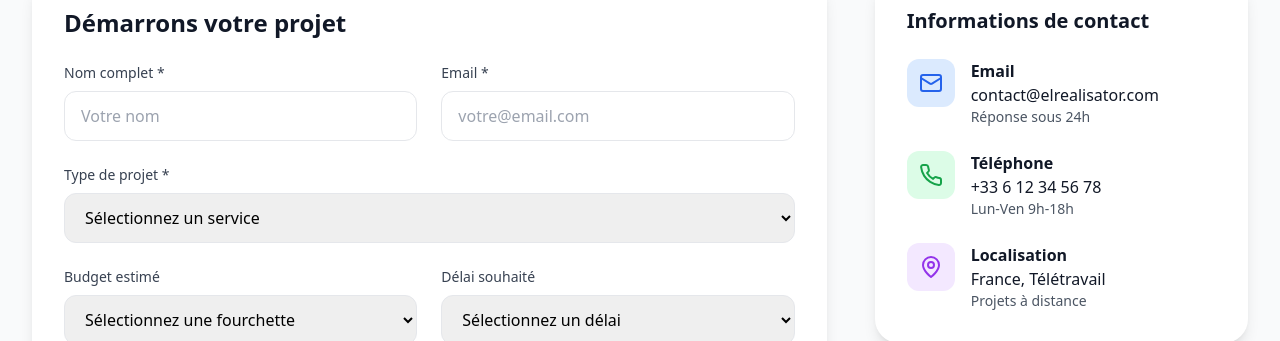
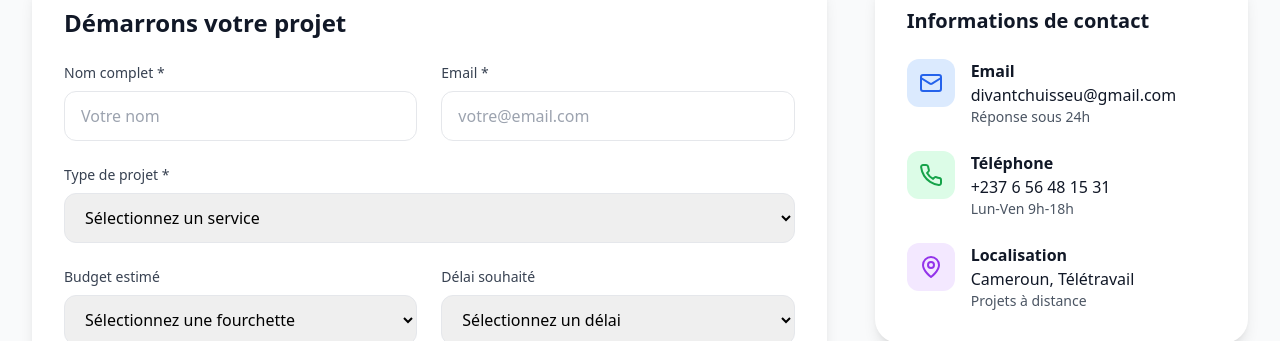
Before and after one commit to Elrealisator/sitepro, a React (Vite) app: page / in a window 1280 px wide. Both pictures are taken after a click on the button "Contact". Shown: the part 377-718 px from the top of the page. Built offline with nearby package versions, Linux system fonts and the light colour scheme.

Commit message:
conctact a jour

```diff
--- a/src/components/Contact.tsx
+++ b/src/components/Contact.tsx
@@ -31,21 +31,21 @@ const Contact: React.FC = () => {
     {
       icon: Mail,
       title: 'Email',
-      value: 'contact@elrealisator.com',
+      value: 'divantchuisseu@gmail.com',
       description: 'Réponse sous 24h',
       color: 'bg-blue-100 text-blue-600'
     },
     {
       icon: Phone,
       title: 'Téléphone',
-      value: '+33 6 12 34 56 78',
+      value: '+237 6 56 48 15 31',
       description: 'Lun-Ven 9h-18h',
       color: 'bg-green-100 text-green-600'
     },
     {
       icon: MapPin,
       title: 'Localisation',
-      value: 'France, Télétravail',
+      value: 'Cameroun, Télétravail',
       description: 'Projets à distance',
       color: 'bg-purple-100 text-purple-600'
     }
```
